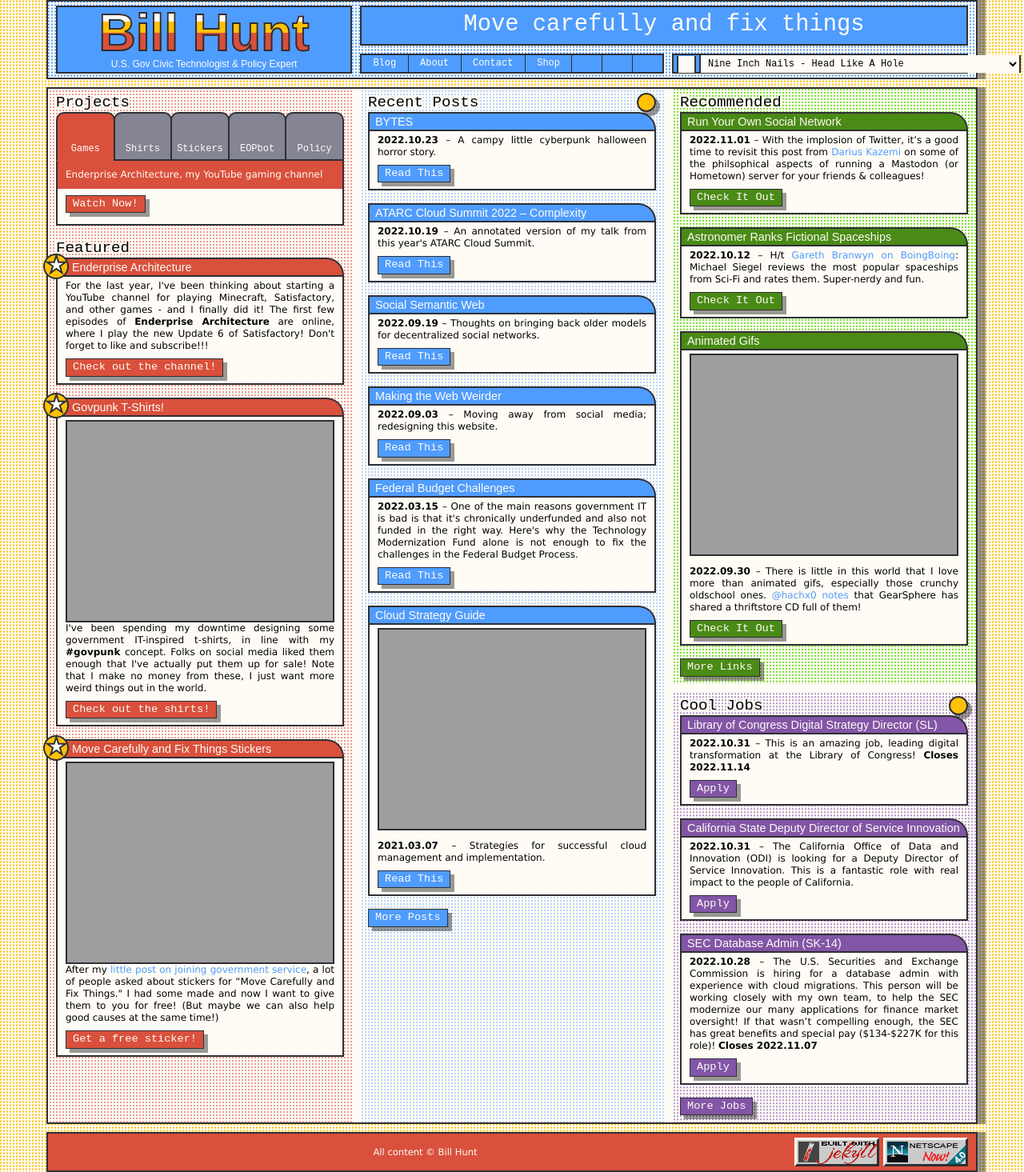
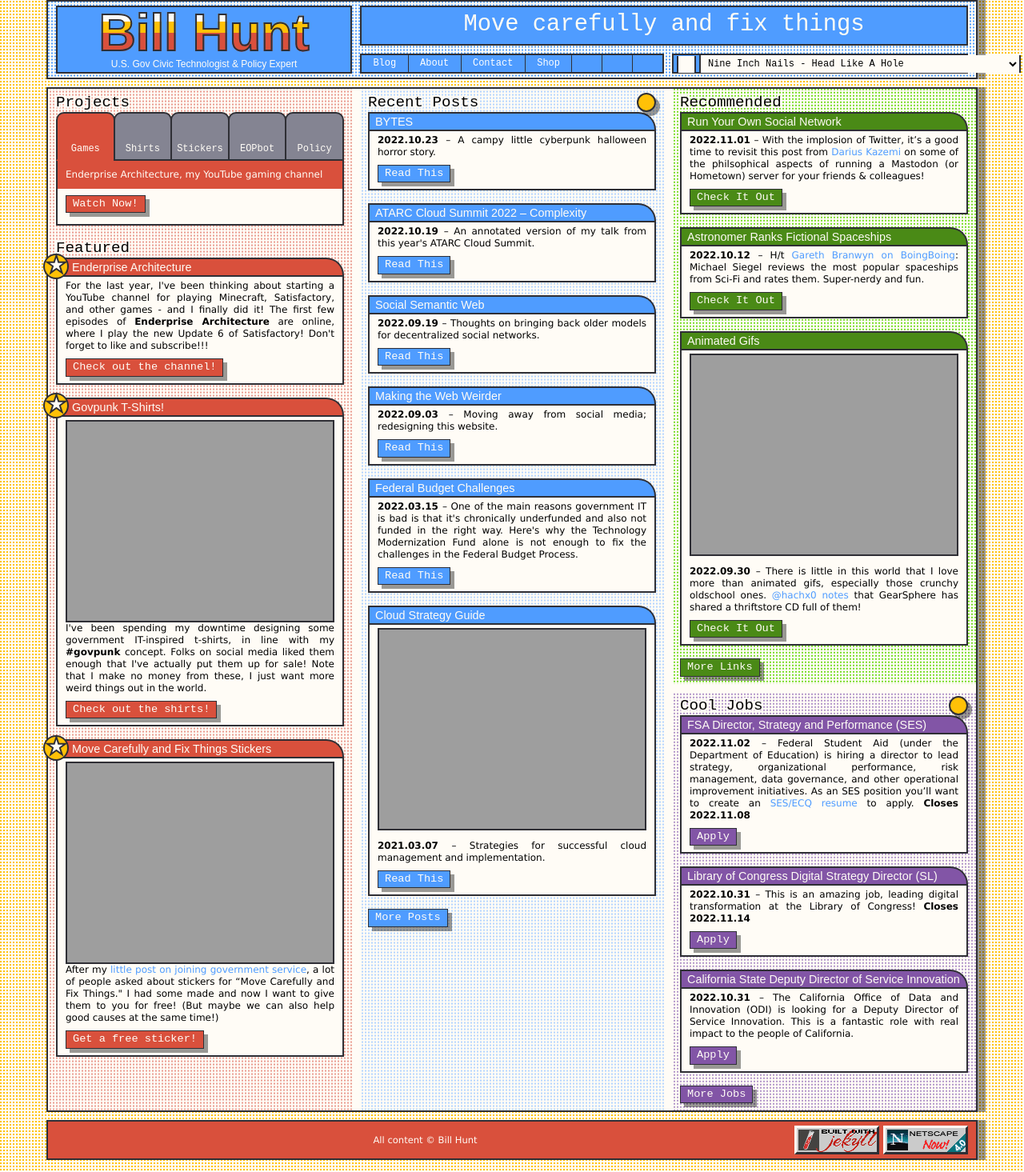
Before and after one commit to krusynth/billhunt.dev, a Jekyll site: the page built from index.md, in a window 1280 px wide. Shown: the whole page at 80% size. Built offline with Jekyll 4.4.1, drawn with Linux system fonts in a browser that asks for light colours; some web fonts are replaced.

Commit message:
Update jobs.

```diff
--- a/_data/jobs.yml
+++ b/_data/jobs.yml
@@ -1,3 +1,9 @@
+- title: FSA Director, Strategy and Performance (SES)
+  url: https://www.usajobs.gov/job/683994000
+  date: 2022-11-02
+  closes: 2022-11-08
+  content: Federal Student Aid (under the Department of Education) is hiring a director to lead strategy, organizational performance, risk management, data governance, and other operational improvement initiatives. As an SES position you'll want to create an [SES/ECQ resume](https://www.opm.gov/policy-data-oversight/senior-executive-service/executive-core-qualifications/) to apply.
+
 - title: Library of Congress Digital Strategy Director (SL)
   url: https://www.usajobs.gov/job/686004100
   date: 2022-10-31
```
